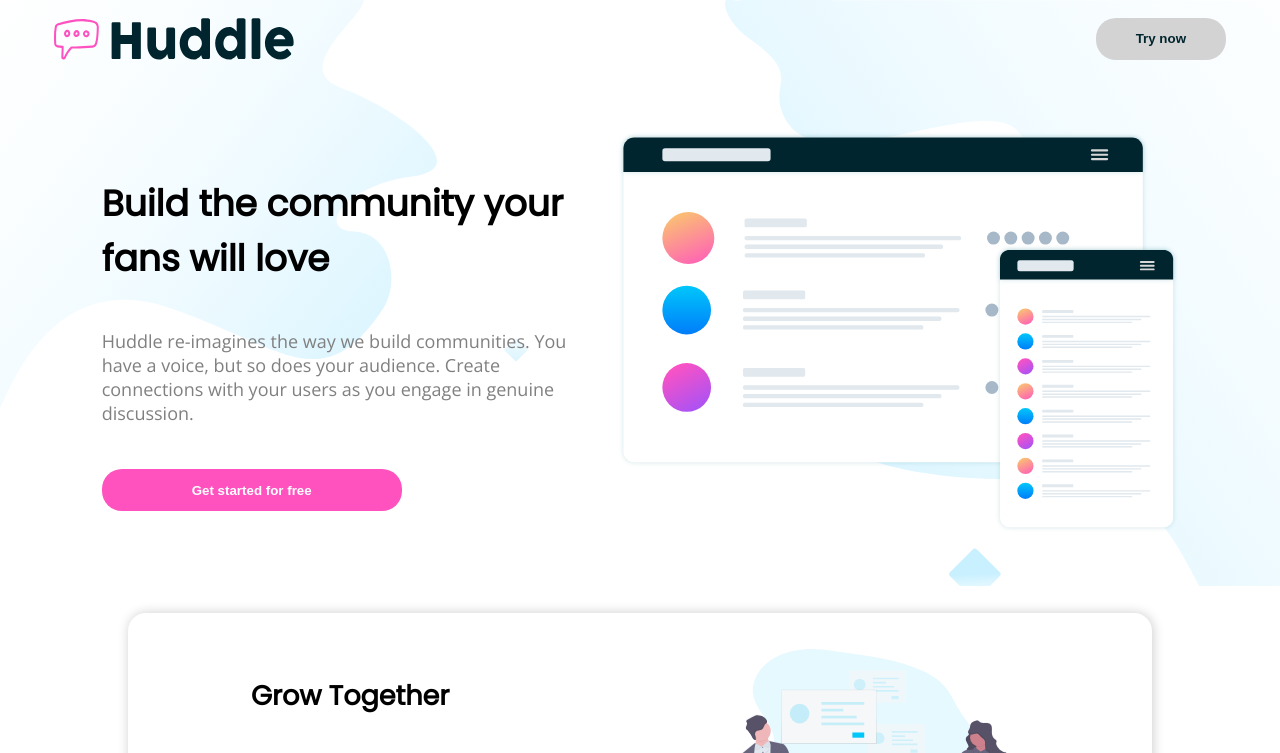
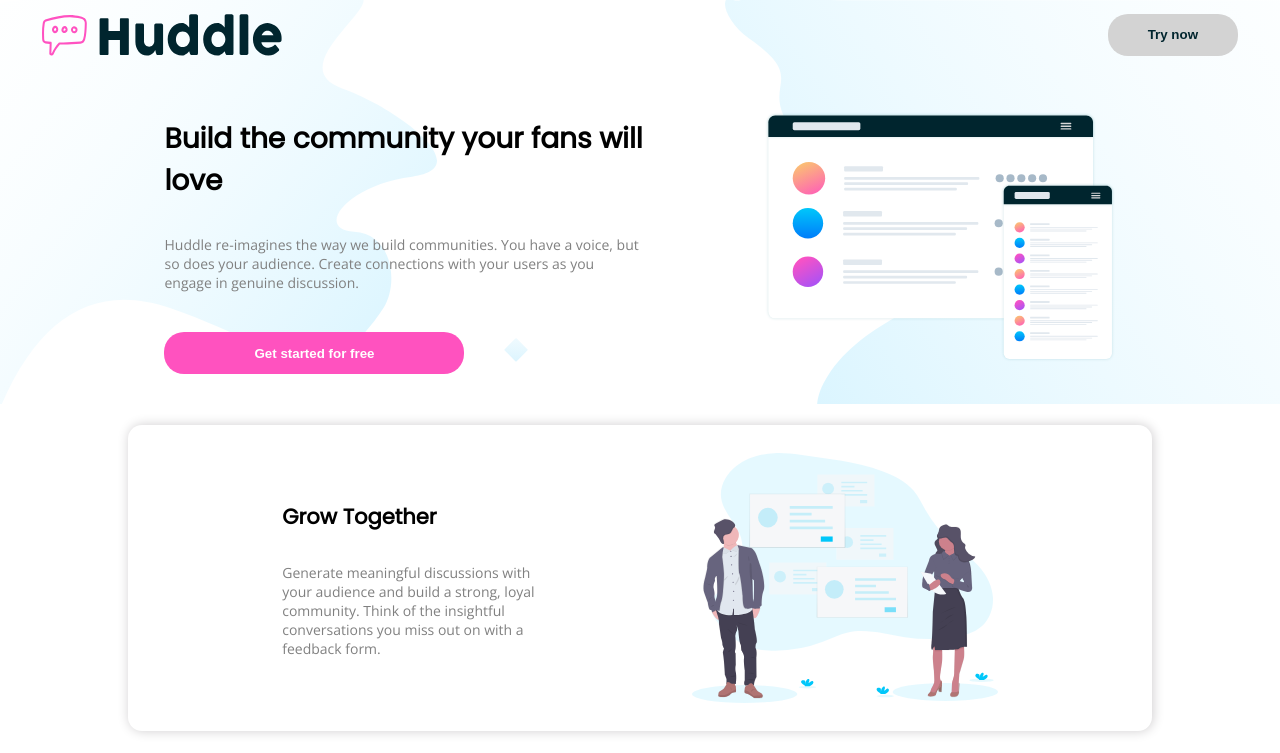
Before and after one commit to alexandrecoin/landing-page, a plain HTML site: page index.html in a window 1280 px wide. Shown: the top 753 px of the page. Drawn offline with nearby package versions, Linux system fonts and the light colour scheme.

Commit message:
Added responsive for tablet

```diff
--- a/index.html
+++ b/index.html
@@ -5,13 +5,14 @@
     <meta name="viewport" content="width=device-width, initial-scale=1.0" />
     <link href="./styles.css" rel="stylesheet" />
     <link href="./mobile-styles.css" rel="stylesheet" />
+    <link href="./tablet-styles.css" rel="stylesheet" />
     <link rel="stylesheet" href="https://cdnjs.cloudflare.com/ajax/libs/font-awesome/4.7.0/css/font-awesome.min.css">
     <title>Landing-Page</title>
   </head>
   <body class="container">
     <div class="first-section">
       <nav class="header">
-        <img src="/images/logo.svg" alt="logo" class="logo"/>
+        <img src="./images/logo.svg" alt="logo" class="logo"/>
         <button type="text" class="try-now">Try now</button>
       </nav>
       <div class="intro">
@@ -26,7 +27,7 @@
         </div>
         <img
           class="illustration-mockups"
-          src="/images/illustration-mockups.svg"
+          src="./images/illustration-mockups.svg"
           alt="illustration-mockups"
         />
       </div>
@@ -46,7 +47,7 @@
 
         <img
           class="section-illustration"
-          src="/images/illustration-grow-together.svg"
+          src="./images/illustration-grow-together.svg"
           alt=""
         />
       </div>
@@ -63,7 +64,7 @@
         </div>
         <img
           class="section-illustration"
-          src="/images/illustration-flowing-conversation.svg"
+          src="./images/illustration-flowing-conversation.svg"
           alt=""
         />
       </div>
@@ -80,7 +81,7 @@
         </div>
         <img
           class="section-illustration"
-          src="/images/illustration-your-users.svg"
+          src="./images/illustration-your-users.svg"
           alt=""
         />
       </div>
--- a/mobile-styles.css
+++ b/mobile-styles.css
@@ -1,4 +1,4 @@
-@media (max-width: 450px) {
+@media (max-width: 420px) {
   body {
     font-size: 14px;
     flex: 1 0 auto;
--- a/styles.css
+++ b/styles.css
@@ -1,6 +1,5 @@
 @import url('https://fonts.googleapis.com/css2?family=Poppins&display=swap');
 @import url('https://fonts.googleapis.com/css2?family=Open+Sans:wght@300&display=swap');
-
 body {
   margin: 0 auto;
   padding: 0 auto;
@@ -11,14 +10,15 @@ body {
 }
 
 button:focus {
-  outline:none;
+  outline: none;
 }
 
-button:hover  {
+button:hover {
   cursor: pointer;
 }
 
-h1, h2 {
+h1,
+h2 {
   font-family: 'Poppins', sans-serif;
   color: black;
   font-weight: 600;
@@ -35,11 +35,11 @@ h1, h2 {
 }
 
 .p {
-  color: hsl(208, 11%, 55%)
+  color: hsl(208, 11%, 55%);
 }
 
 .first-section {
-  background-image: url('/images/bg-hero-desktop.svg');
+  background-image: url('./images/bg-hero-desktop.svg');
 }
 
 .header {
--- /dev/null
+++ b/tablet-styles.css
@@ -0,0 +1,14 @@
+@media (min-width: 421px) and (max-width: 1399px) {
+  body {
+    font-size: 14px;
+    flex: 1 0 auto;
+  }
+
+  .illustration-mockups {
+    max-height: 250px;
+  }
+
+  .section-description {
+    max-width: 25%;
+  }
+}
```
Also changed, not shown: design/desktop-design.jpg (deleted), design/desktop-preview.jpg (deleted), design/mobile-design.jpg (deleted), 2 other files.
